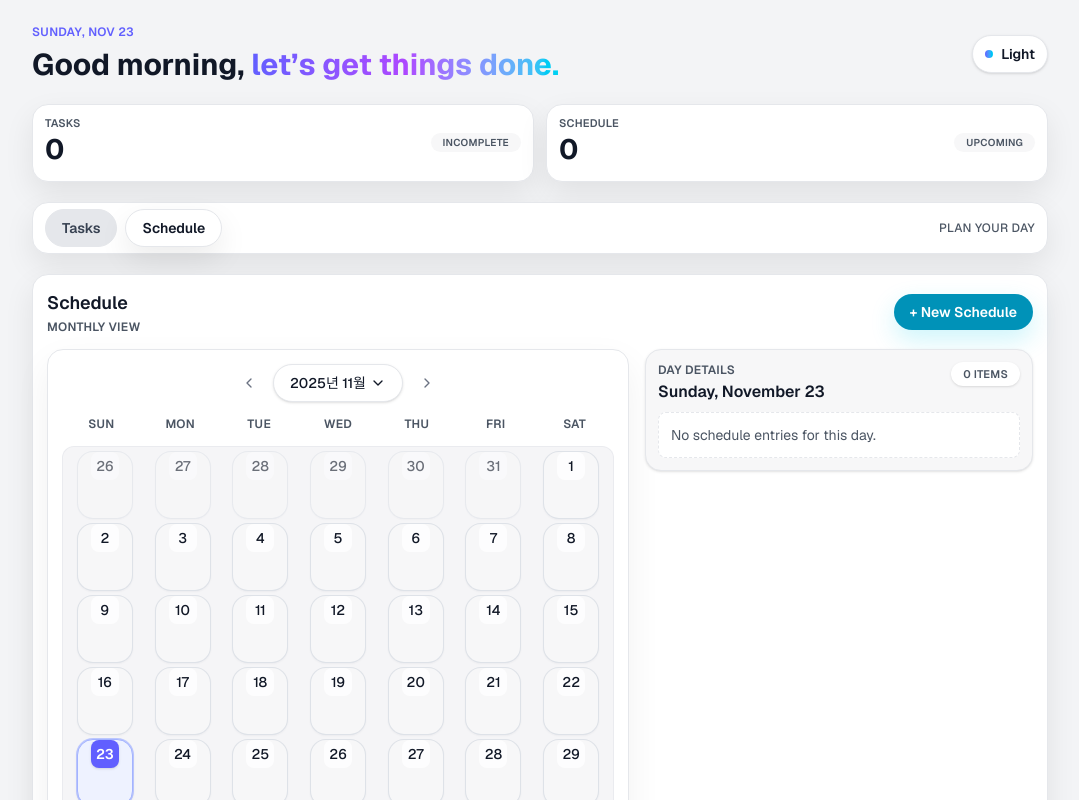
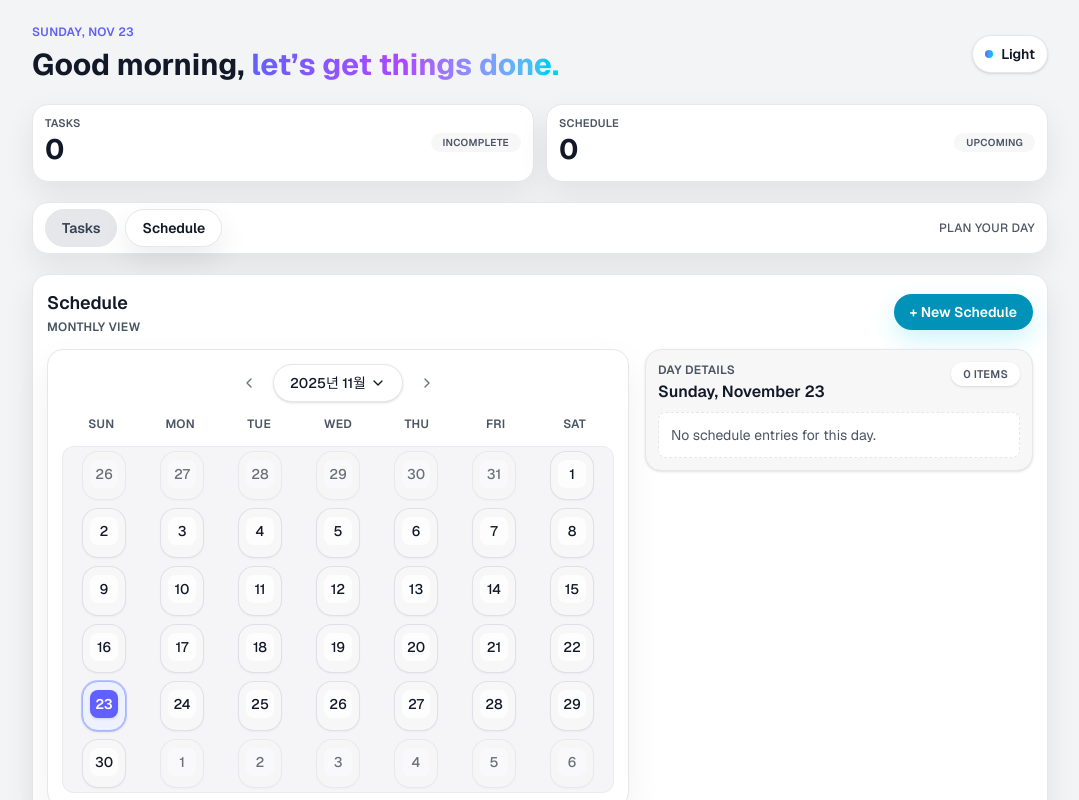
Before and after one commit to bbg-96/logme, a Next.js app: page / in a window 1280 px wide. Both pictures are taken after a click on the button "Schedule". Shown: the top 800 px of the page, without its empty margins (100-1179 px from the left). Built offline with nearby package versions, Linux system fonts and the light colour scheme.

Commit message:
Adjust calendar day cell layout

```diff
--- a/components/schedule/calendar-day-cell.tsx
+++ b/components/schedule/calendar-day-cell.tsx
@@ -27,7 +27,7 @@ export function CalendarDayCell({
     <button
       onClick={() => onSelect(date)}
       className={cx(
-        "group relative mx-auto flex h-[4.25rem] w-[3.5rem] flex-col items-center justify-between gap-0.5 overflow-hidden rounded-2xl border p-1 text-left transition-all duration-200 ease-out focus-visible:outline-none focus-visible:ring-2 focus-visible:ring-indigo-500",
+        "group relative mx-auto flex h-[3.1rem] w-[2.7rem] flex-col items-center justify-between gap-0.5 overflow-hidden rounded-2xl border p-1 text-left transition-all duration-200 ease-out focus-visible:outline-none focus-visible:ring-2 focus-visible:ring-indigo-500",
         "bg-[var(--color-bg-subtle)] text-[var(--color-text-primary)] border border-[rgba(148,163,184,0.25)] shadow-[0_1px_2px_rgba(15,23,42,0.04)]",
         "hover:-translate-y-0.5 hover:shadow-[var(--color-shadow-soft)] hover:bg-[var(--color-bg-card)]",
         !inCurrentMonth && "opacity-60",
@@ -37,10 +37,10 @@ export function CalendarDayCell({
       )}
       aria-label={`View schedules for ${date.toDateString()}`}
     >
-      <div className="-mt-0.5 flex flex-col items-center">
+      <div className="mt-[0.25rem] flex flex-col items-center">
         <span
           className={cx(
-            "flex h-7 w-7 items-center justify-center rounded-lg text-sm font-medium -mt-0.5",
+            "flex h-7 w-7 items-center justify-center rounded-lg text-sm font-medium",
             isSelected
               ? "bg-indigo-500 text-white text-sm font-semibold shadow"
               : "bg-white/80 text-[var(--color-text-primary)]",
@@ -51,7 +51,7 @@ export function CalendarDayCell({
         </span>
       </div>
 
-      <div className="mb-0.5 flex h-2 w-full items-center justify-center gap-1">
+      <div className="flex w-full items-center justify-center gap-1 pb-1">
         {Array.from({ length: Math.min(schedulesCount, 3) }).map((_, index) => (
           <span
             key={index}
@@ -60,7 +60,7 @@ export function CalendarDayCell({
           />
         ))}
         {schedulesCount > 3 && (
-          <span className="flex h-2 items-center rounded-full bg-indigo-100 px-1 text-[9px] font-semibold text-indigo-700 shadow-sm dark:bg-indigo-900/50 dark:text-indigo-100">
+          <span className="flex h-4 items-center justify-center rounded-full bg-indigo-100 px-2 text-[10px] font-semibold text-indigo-700 shadow-sm dark:bg-indigo-900/50 dark:text-indigo-100">
             · {schedulesCount}
           </span>
         )}
--- a/components/schedule/schedule-calendar.tsx
+++ b/components/schedule/schedule-calendar.tsx
@@ -135,7 +135,7 @@ export function ScheduleCalendar({
             </div>
 
             <div className="rounded-xl border border-[color:var(--color-border-subtle)]/70 bg-[color:var(--color-border-subtle)]/40 p-[2px] sm:p-0.5 lg:p-1">
-              <div className="grid grid-cols-7 gap-x-0.5 gap-y-1">
+              <div className="grid grid-cols-7 gap-x-1 gap-y-2">
                 {monthDays.map(({ date, inCurrentMonth }) => {
                   const key = toLocalDateString(date);
                   const daySchedules = schedulesByDate[key];
```
